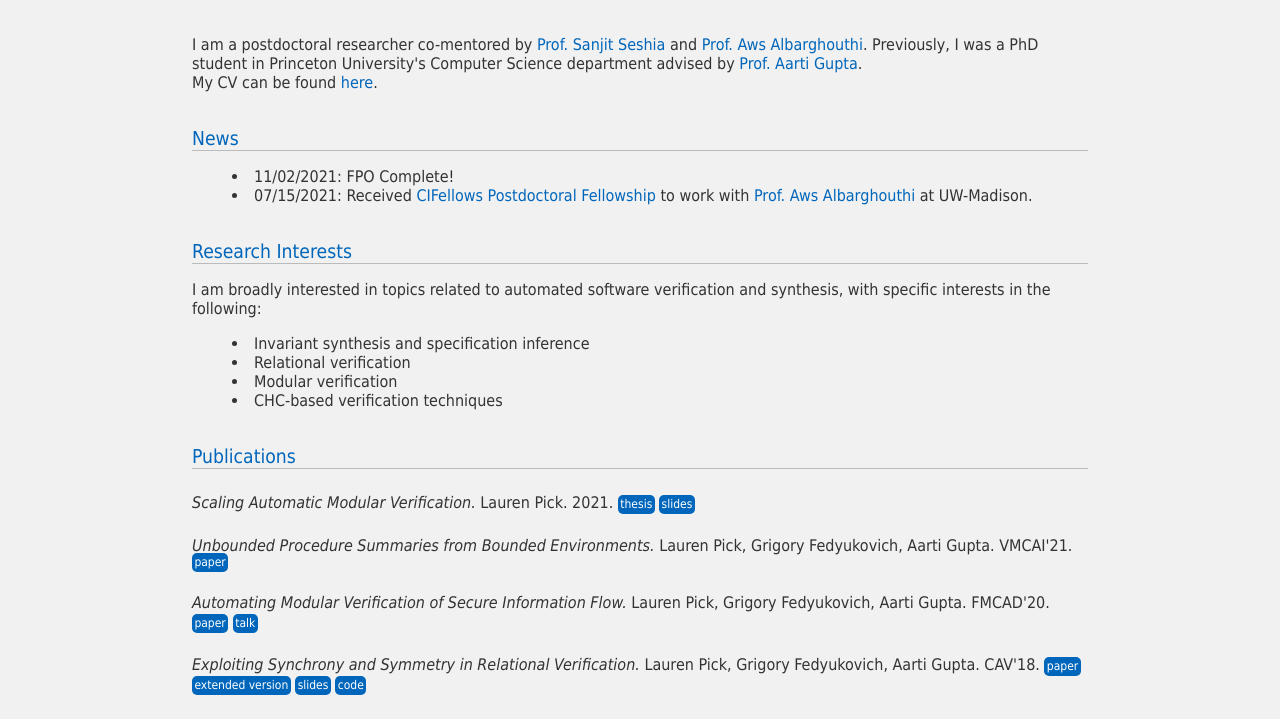
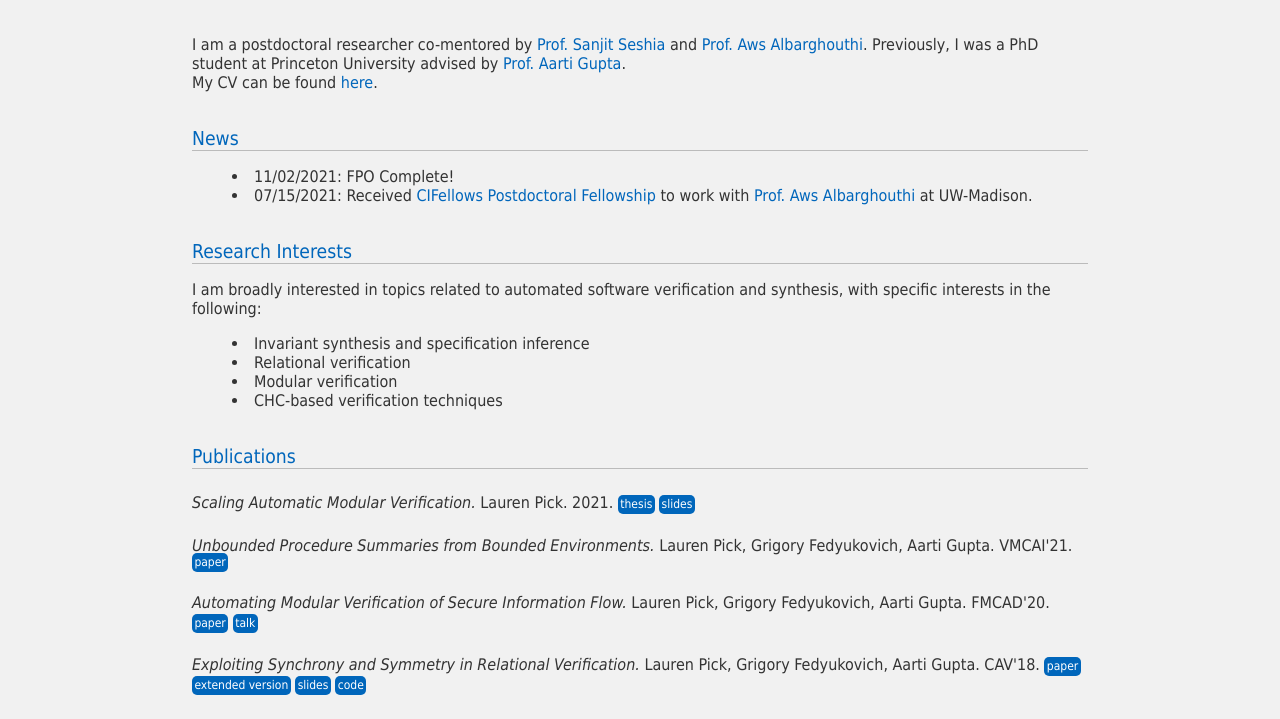
Before and after one commit to lmpick/lmpick.github.io, a plain HTML site: page index.html in a window 1280 px wide. Shown: the part 81-800 px from the top of the page. Drawn offline with Linux system fonts and the light colour scheme.

Commit message:
Adjustments

```diff
--- a/index.html
+++ b/index.html
@@ -68,6 +68,7 @@ h2 {
          width:70%;
  }
 </style>
+<meta name="google-site-verification" content="eCnle1KS8GJxHrelOFtykEig1gZ8g_188Iqr-GLIer0" />
 </head>
 <body>
 <div class = "header">
@@ -78,7 +79,7 @@ h2 {
 <div class = "content">
         I am a postdoctoral researcher co-mentored by <a href="https://people.eecs.berkeley.edu/~sseshia/">Prof. Sanjit Seshia</a>
         and <a href ="https://pages.cs.wisc.edu/~aws/">Prof. Aws Albarghouthi</a>.
-        Previously, I was a PhD student in Princeton University's Computer Science department
+        Previously, I was a PhD student at Princeton University
         advised by <a href = "http://www.cs.princeton.edu/~aartig/">Prof. Aarti Gupta</a>.
         <br />
         My CV can be found <a href = "cv.pdf">here</a>.
```
Also changed, not shown: 1 other file.
